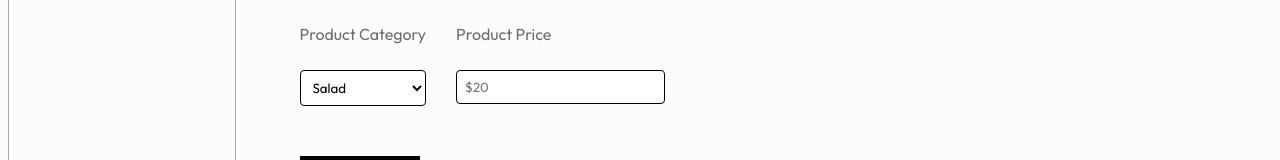
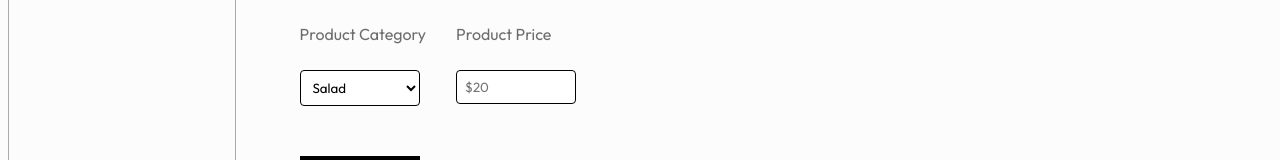
Before and after one commit to dheerajatmakuri/YumRocket, a React (Vite) app in the folder admin/: page /add in a window 1280 px wide. Shown: the part 551-711 px from the top of the page. Built offline with nearby package versions, Linux system fonts and the light colour scheme.

Commit message:
modified:   admin/src/pages/Add/Add.css deleted:    backend/uploads/1722085668257food_9.png new file:   backend/uploads/1722088219472food_18.png

```diff
--- a/admin/src/pages/Add/Add.css
+++ b/admin/src/pages/Add/Add.css
@@ -41,7 +41,7 @@
     gap: 30px;
 }
 
-.add-category-price select,, .add-category-price input{
+.add-category-price select, .add-category-price input{
     max-width: 120px;
     padding: 10px;
 }
```
Also changed, not shown: 2 other files (tests, documents, lock files or other folders).
